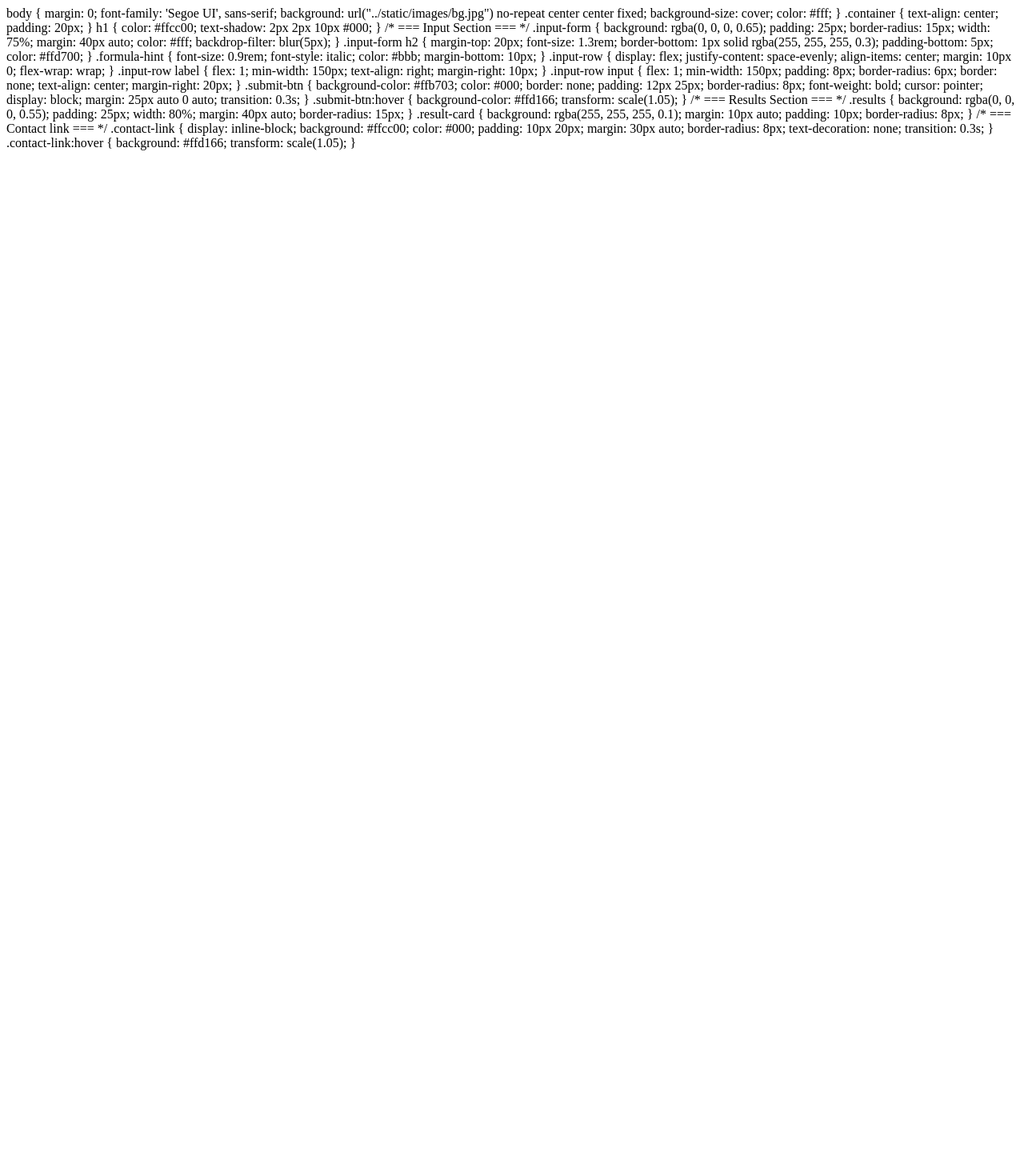
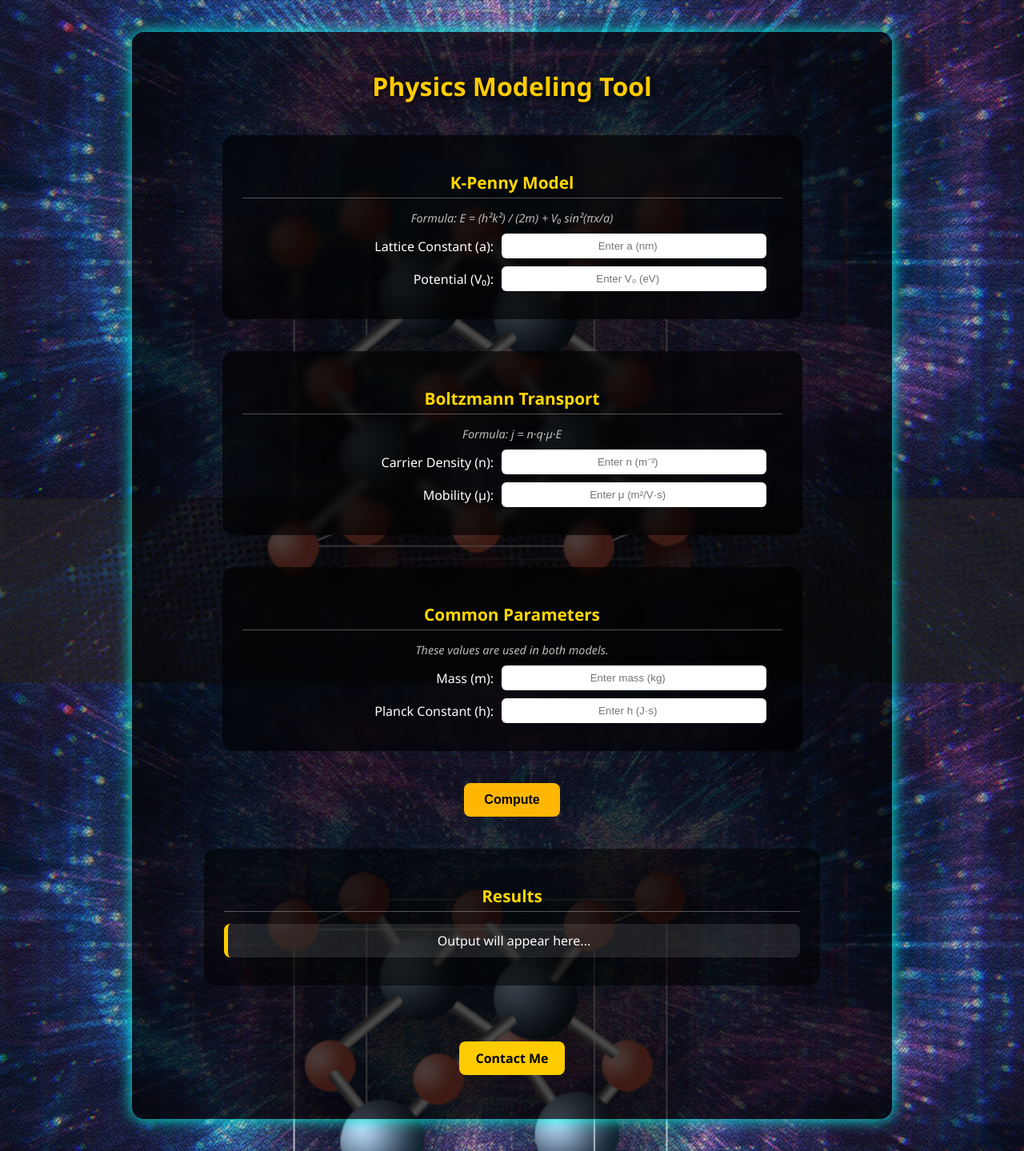
Before and after one commit to Sankalpa-Hota/semiconductor-physics-tool, a Flask app: page / in a window 1280 px wide. Shown: the whole page at 80% size. Before the commit the page ends 188 px from the top, so only its background shows below. Run offline with Flask 3, Linux system fonts and the light colour scheme.

Commit message:
Update index.html

```diff
--- a/templates/index.html
+++ b/templates/index.html
@@ -1,121 +1,71 @@
-body {
-    margin: 0;
-    font-family: 'Segoe UI', sans-serif;
-    background: url("../static/images/bg.jpg") no-repeat center center fixed;
-    background-size: cover;
-    color: #fff;
-}
+<!DOCTYPE html>
+<html lang="en">
+<head>
+    <meta charset="UTF-8">
+    <title>Physics Models Tool</title>
+    <link rel="stylesheet" href="{{ url_for('static', filename='style.css') }}">
+</head>
+<body>
+    <div class="container">
+        <h1>Physics Modeling Tool</h1>
 
-.container {
-    text-align: center;
-    padding: 20px;
-}
+        <!-- === K-Penny Model === -->
+        <div class="input-form">
+            <h2>K-Penny Model</h2>
+            <p class="formula-hint">Formula: E = (h²k²) / (2m) + V₀ sin²(πx/a)</p>
 
-h1 {
-    color: #ffcc00;
-    text-shadow: 2px 2px 10px #000;
-}
+            <div class="input-row">
+                <label for="a">Lattice Constant (a):</label>
+                <input type="number" id="a" placeholder="Enter a (nm)">
+            </div>
 
-/* === Input Section === */
-.input-form {
-    background: rgba(0, 0, 0, 0.65);
-    padding: 25px;
-    border-radius: 15px;
-    width: 75%;
-    margin: 40px auto;
-    color: #fff;
-    backdrop-filter: blur(5px);
-}
+            <div class="input-row">
+                <label for="v0">Potential (V₀):</label>
+                <input type="number" id="v0" placeholder="Enter V₀ (eV)">
+            </div>
+        </div>
 
-.input-form h2 {
-    margin-top: 20px;
-    font-size: 1.3rem;
-    border-bottom: 1px solid rgba(255, 255, 255, 0.3);
-    padding-bottom: 5px;
-    color: #ffd700;
-}
+        <!-- === Boltzmann Transport === -->
+        <div class="input-form">
+            <h2>Boltzmann Transport</h2>
+            <p class="formula-hint">Formula: j = n·q·μ·E</p>
 
-.formula-hint {
-    font-size: 0.9rem;
-    font-style: italic;
-    color: #bbb;
-    margin-bottom: 10px;
-}
+            <div class="input-row">
+                <label for="n">Carrier Density (n):</label>
+                <input type="number" id="n" placeholder="Enter n (m⁻³)">
+            </div>
 
-.input-row {
-    display: flex;
-    justify-content: space-evenly;
-    align-items: center;
-    margin: 10px 0;
-    flex-wrap: wrap;
-}
+            <div class="input-row">
+                <label for="mu">Mobility (μ):</label>
+                <input type="number" id="mu" placeholder="Enter μ (m²/V·s)">
+            </div>
+        </div>
 
-.input-row label {
-    flex: 1;
-    min-width: 150px;
-    text-align: right;
-    margin-right: 10px;
-}
+        <!-- === Common Parameters === -->
+        <div class="input-form">
+            <h2>Common Parameters</h2>
+            <p class="formula-hint">These values are used in both models.</p>
 
-.input-row input {
-    flex: 1;
-    min-width: 150px;
-    padding: 8px;
-    border-radius: 6px;
-    border: none;
-    text-align: center;
-    margin-right: 20px;
-}
+            <div class="input-row">
+                <label for="m">Mass (m):</label>
+                <input type="number" id="m" placeholder="Enter mass (kg)">
+            </div>
 
-.submit-btn {
-    background-color: #ffb703;
-    color: #000;
-    border: none;
-    padding: 12px 25px;
-    border-radius: 8px;
-    font-weight: bold;
-    cursor: pointer;
-    display: block;
-    margin: 25px auto 0 auto;
-    transition: 0.3s;
-}
+            <div class="input-row">
+                <label for="h">Planck Constant (h):</label>
+                <input type="number" id="h" placeholder="Enter h (J·s)">
+            </div>
+        </div>
 
-.submit-btn:hover {
-    background-color: #ffd166;
-    transform: scale(1.05);
-}
+        <button class="submit-btn">Compute</button>
 
-/* === Results Section === */
-.results {
-    background: rgba(0, 0, 0, 0.55);
-    padding: 25px;
-    width: 80%;
-    margin: 40px auto;
-    border-radius: 15px;
-}
+        <!-- === Results Section === -->
+        <div class="results">
+            <h2>Results</h2>
+            <div class="result-card">Output will appear here...</div>
+        </div>
 
-.result-card {
-    background: rgba(255, 255, 255, 0.1);
-    margin: 10px auto;
-    padding: 10px;
-    border-radius: 8px;
-}
-
-/* === Contact link === */
-.contact-link {
-    display: inline-block;
-    background: #ffcc00;
-    color: #000;
-    padding: 10px 20px;
-    margin: 30px auto;
-    border-radius: 8px;
-    text-decoration: none;
-    transition: 0.3s;
-}
-
-.contact-link:hover {
-    background: #ffd166;
-    transform: scale(1.05);
-}
-
+        <a href="/contact" class="contact-link">Contact Me</a>
+    </div>
+</body>
 </html>
```
